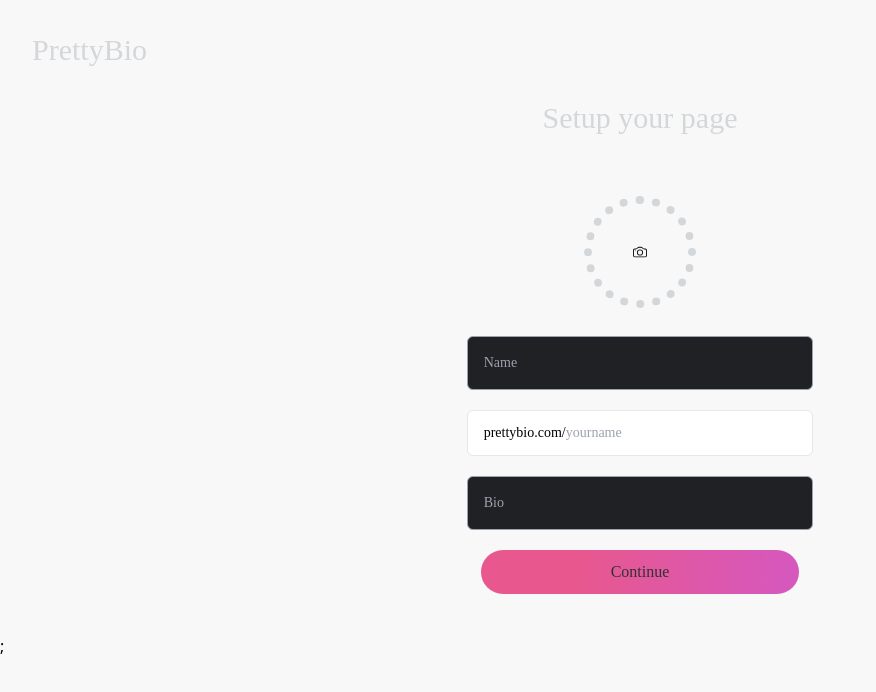
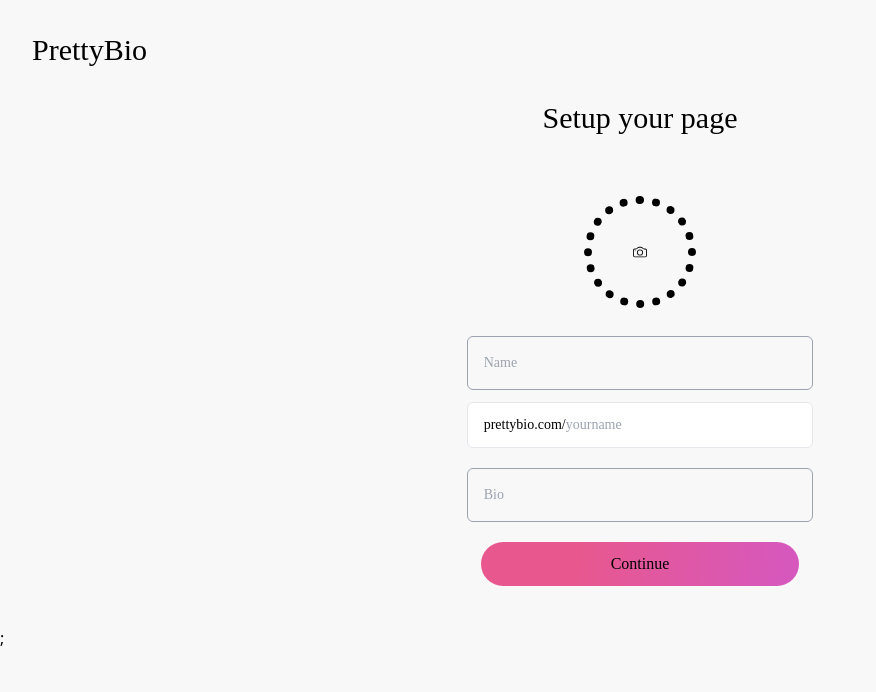
Before and after one commit to devtofunmi/prettybio, a Next.js app: page /Setup in a window 1280 px wide. Shown: the top 692 px of the page, without its empty margins (0-876 px from the left). Built offline with nearby package versions, Linux system fonts and the light colour scheme; a web font is replaced by a local one.

Commit message:
add a style for the light mode

```diff
--- a/pages/Setup.jsx
+++ b/pages/Setup.jsx
@@ -1,4 +1,5 @@
-import { useState, useRef } from "react";
+import React, { useEffect, useState,useRef } from "react";
+import { useTheme } from "next-themes";
 import { BsCamera } from "react-icons/bs";
 import Link from "next/link";
 import { useRouter } from "next/router";
@@ -17,6 +18,15 @@ const Setup = () => {
   const [error, setError] = useState("");
   const [success, setSuccess] = useState("");
 
+  const { systemTheme, theme, setTheme } = useTheme();
+  const [mounted, setMounted] = useState(false);
+
+  useEffect(() => {
+    setMounted(true);
+  }, []);
+
+  if (!mounted) return null;
+  const currentTheme = theme === "system" ? systemTheme : theme;
 
  function uploadImage(e) {
    const file = e.target.files[0];
@@ -24,6 +34,7 @@ const Setup = () => {
 
    reader.onloadend = () => {
      setImage(reader.result); // Set the image URL to the result of FileReader
+     uploadToCloudinary(file); // Pass the file to the uploadToCloudinary function
    };
 
    reader.readAsDataURL(file);
@@ -72,13 +83,16 @@ const Setup = () => {
       const dataArray = JSON.parse(storedData);
       const userId = dataArray[0]?.id;
       // Store user information in the database, including the image URL
-      const { data, error } = await supabase.from("users").update({
+      const { data, error } = await supabase
+        .from("users")
+        .update({
           name: name,
           userlink_name: userLinkName,
           bio: bio,
           image: imageUrl, // Store the image URL in the database
           setup_complete: true,
-      }).eq("id", userId);
+        })
+        .eq("id", userId);
 
       console.log("User data response:", data, error);
 
@@ -107,10 +121,26 @@ const Setup = () => {
   return (
     <div className="font-abc">
       <Link href="/">
-        <div className="text-3xl p-8 text-text">PrettyBio</div>
+        <div
+          className={`${
+            currentTheme === "dark"
+              ? "text-3xl p-8 text-text"
+              : "text-3xl p-8 text-black"
+          }`}
+        >
+          PrettyBio
+        </div>
       </Link>
       <div className="text-center">
-        <h1 className="text-2xl md:text-3xl text-text">Setup your page</h1>
+        <h1
+          className={`${
+            currentTheme === "dark"
+              ? "text-2xl md:text-3xl text-text"
+              : "text-2xl md:text-3xl text-black"
+          }`}
+        >
+          Setup your page
+        </h1>
       </div>
 
       {error && (
@@ -134,7 +164,13 @@ const Setup = () => {
 
       <div className="w-full md:w-2/4 text-sm lg:w-4/12 rounded-xl m-auto p-10 md:p-[14] mt-2">
         <div className="flex flex-col mt-3 justify-center">
-          <div className="w-28 h-28 m-auto border-8 border-text border-dotted rounded-full flex justify-center">
+          <div
+            className={`${
+              currentTheme === "dark"
+                ? "w-28 h-28 m-auto border-8 border-text border-dotted rounded-full flex justify-center"
+                : "w-28 h-28 m-auto border-8 border-black border-dotted rounded-full flex justify-center"
+            }`}
+          >
             {image ? (
               <img
                 src={image}
@@ -153,18 +189,38 @@ const Setup = () => {
           <div className="flex flex-col mt-7 text-sm">
             <input
               type="text"
-              className="bg-[#202125] focus:outline-none focus:border-blue-700 border border-gray-400 rounded-md py-4 px-4 block w-full"
+              className={`${
+                currentTheme === "dark"
+                  ? "bg-[#202125] focus:outline-none focus:border-black border border-gray-400 rounded-md py-4 px-4 block w-full"
+                  : "bg-transparent focus:outline-none focus:border-black border border-gray-400 rounded-md py-4 px-4 block w-full text-black"
+              }`}
               placeholder="Name"
               onChange={(e) => {
                 setName(e.target.value);
               }}
             />
-            <div className="flex text-sm items-center text-black bg-white mt-5 border pl-4 rounded-md">
-              <p>prettybio.com/</p>
+            <div
+              className={`${
+                currentTheme === "dark"
+                  ? "flex items-center border  pl-4  mt-3  text-sm items-center text-black bg-transparent border  rounded-md"
+                  : "flex items-center border  pl-4  mt-3  text-sm items-center text-black bg-white border  rounded-md"
+              }`}
+            >
+              <p
+                className={`${
+                  currentTheme === "dark" ? "text-text" : "text-black"
+                }`}
+              >
+                prettybio.com/
+              </p>
               <input
                 type="text"
                 placeholder="yourname"
-                className="py-3 w-[120px] bg-transparent outline-none"
+                className={`${
+                  currentTheme === "dark"
+                    ? "py-3 px-0 w-[120px] bg-transparent outline-none text-text"
+                    : "py-3 px-0 w-[120px] bg-transparent outline-none text-black"
+                }`}
                 onChange={(e) => {
                   setUserLinkName(e.target.value);
                 }}
@@ -174,7 +230,11 @@ const Setup = () => {
             <div className="mt-5">
               <input
                 type="text"
-                className="bg-[#202125] focus:outline-none focus:border-blue-700 border border-gray-400 rounded-md py-4 px-4 block w-full"
+                className={`${
+                  currentTheme === "dark"
+                    ? "bg-[#202125] focus:outline-none focus:border-black border border-gray-400 rounded-md py-4 px-4 block w-full"
+                    : "bg-transparent focus:outline-none focus:border-white border border-gray-400 rounded-md py-4 px-4 block w-full text-black"
+                }`}
                 placeholder="Bio"
                 onChange={(e) => {
                   setBio(e.target.value);
@@ -185,7 +245,11 @@ const Setup = () => {
           <div className="mt-5 justify-center items-center flex">
             <GradientBorder>
               <button
-                className="px-14 lg:px-32 md:px-20 py-2 bg-transparent text-btntext text-base rounded-full"
+                className={`${
+                  currentTheme === "dark"
+                    ? "px-14 lg:px-32 md:px-20 py-2 bg-transparent text-btntext text-base rounded-full"
+                    : "px-14 lg:px-32 md:px-20 py-2 bg-transparent text-black text-base rounded-full"
+                }`}
                 onClick={handleSubmit}
               >
                 {loading ? <LoadingSpinner /> : <p>Continue</p>}
```
Lines whose indentation alone changed are shown as unchanged.
